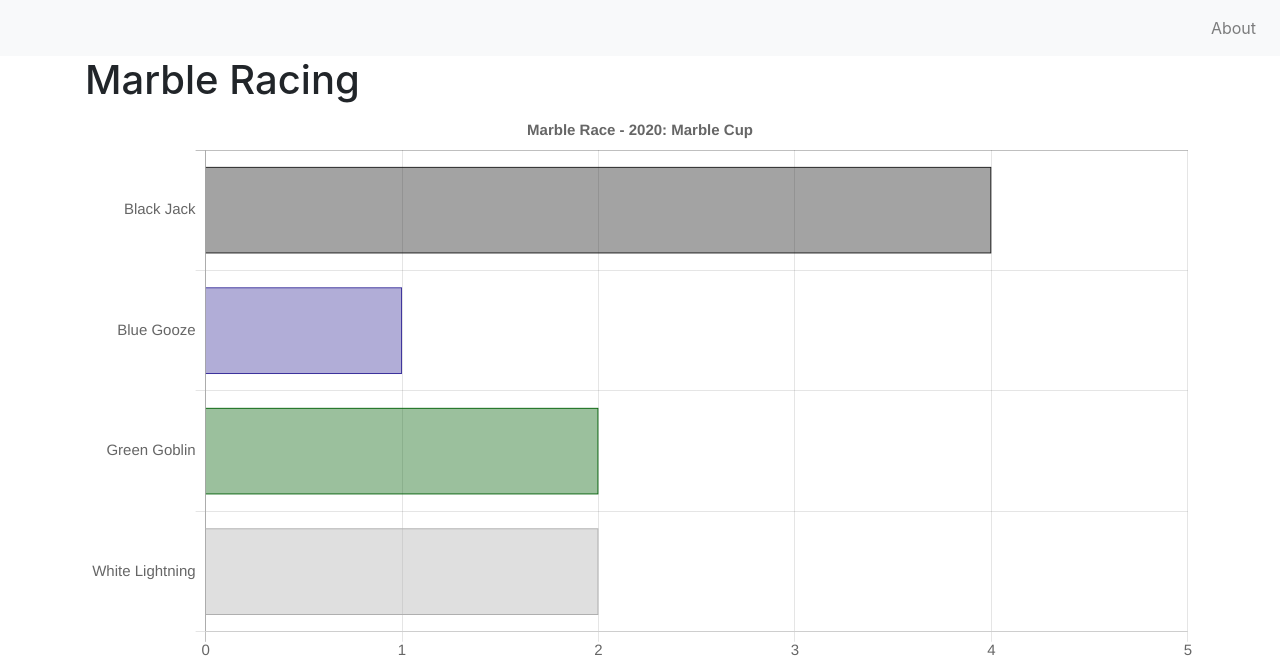
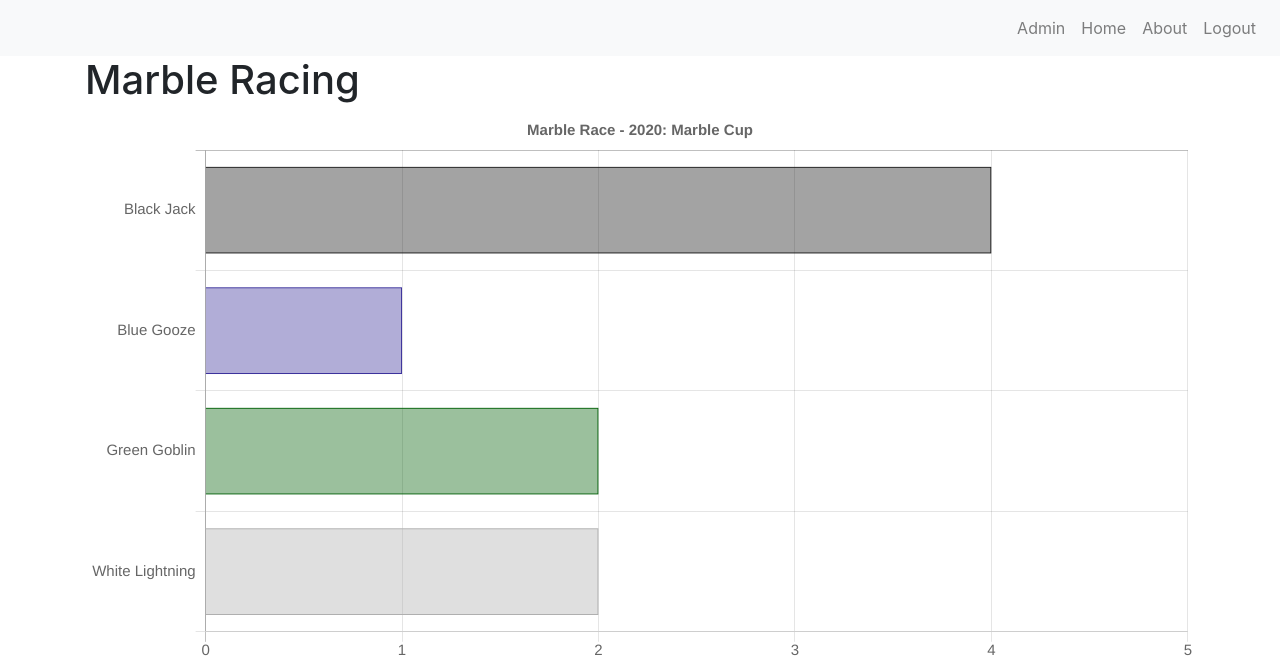
Before and after one commit to mcole22266/marbles, a Flask app: page / in a window 1280 px wide. Shown: the top 666 px of the page. Run offline with Flask 2, Linux system fonts and the light colour scheme; a user stored in the database is signed in; data comes from the database, SQL or seed files in the repository; some libraries are stand-ins or nearby versions.

Commit message:
Navbar completed with active links

```diff
--- a/marbles/app/__init__.py
+++ b/marbles/app/__init__.py
@@ -117,7 +117,19 @@ def create_app():
         @app.route('/logout')
         @login_required
         def logout():
+            '''
+            Logs a logged-in user out before routing them to the admin
+            sign-in page
+            '''
             logout_user()
             return redirect(url_for('admin_signin'))
 
+        @app.route('/about')
+        def about():
+            '''
+            Routes a user to the About page
+            '''
+            return render_template('about.html',
+                                   title='About - Marble Racing')
+
         return app
--- a/marbles/app/templates/navbar.html
+++ b/marbles/app/templates/navbar.html
@@ -5,7 +5,19 @@
 
     <div class="collapse navbar-collapse justify-content-end" id="navbar">
         <div class="navbar-nav">
+
+            {% if current_user.is_authenticated %}
+                <a href="/admin" class="navitem nav-link">Admin</a>
+            {% endif %}
+
+            <a href="/" class="navitem nav-link">Home</a>
+
             <a href="/about" class="navitem nav-link">About</a>
+
+            {% if current_user.is_authenticated %}
+                <a href="/logout" class="navitem nav-link">Logout</a>
+            {% endif %}
+
         </div>
     </div>
 </nav>
```
Also changed, not shown: marbles/app/templates/about.html (added, +9 -0 lines).
